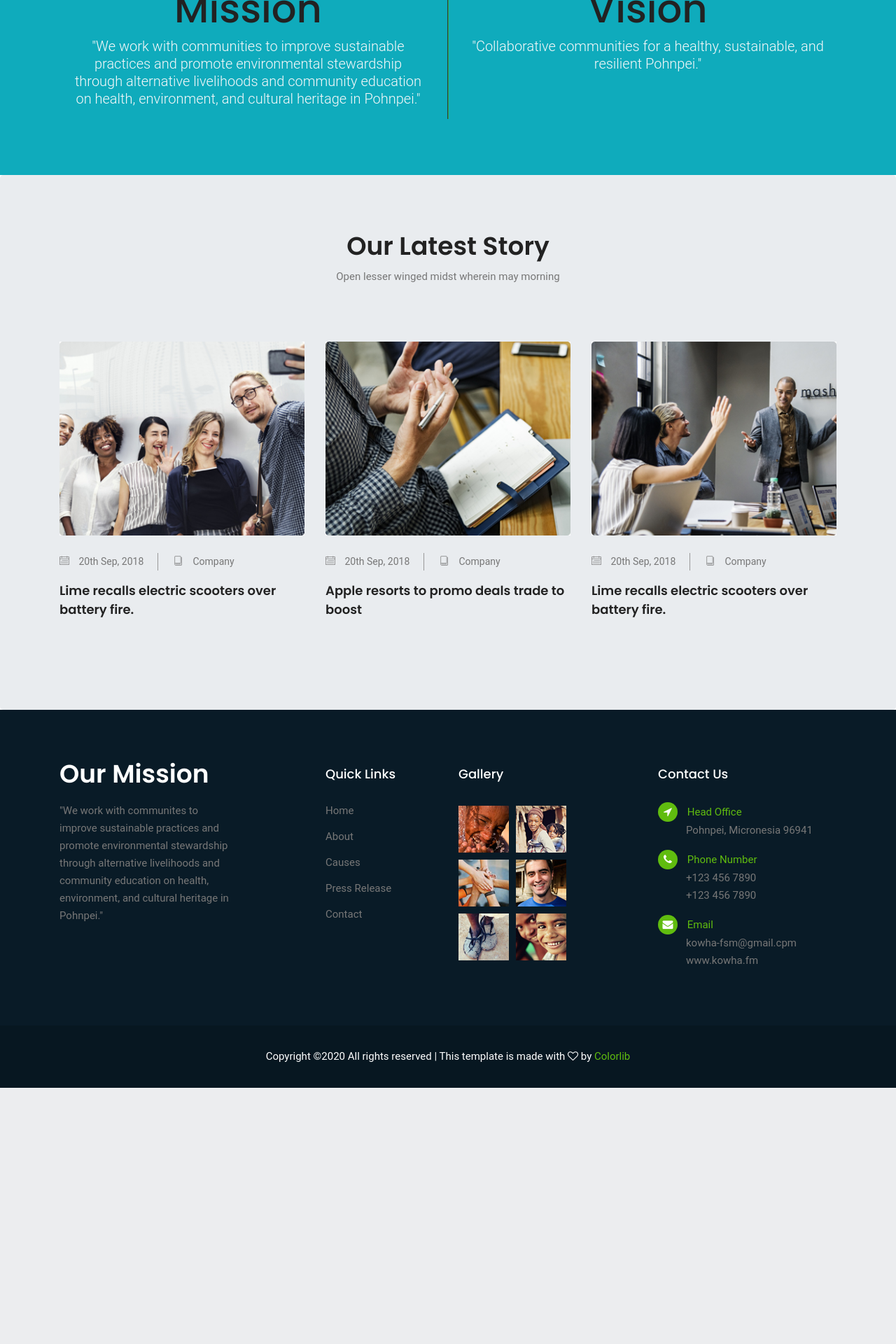
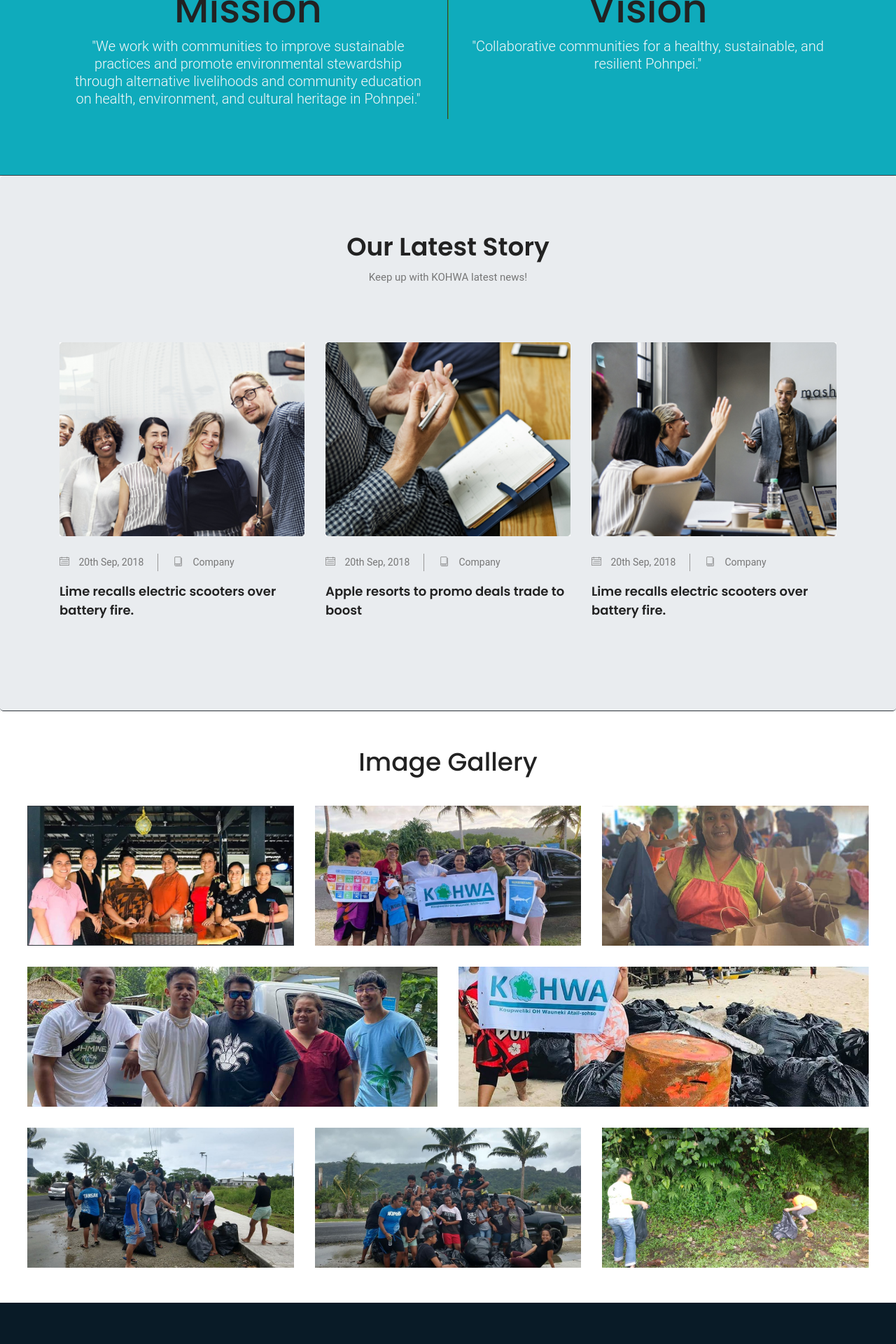
Before and after one commit to toshioue/Kohwa, a PHP site: page / in a window 1280 px wide. Shown: the part 1002-2922 px from the top of the page at 70% size. Before the commit the page ends 2556 px from the top, so only its background shows below. Run offline with PHP 8.4, Linux system fonts and the light colour scheme; some libraries are stand-ins or nearby versions.

Commit message:
gallery added

```diff
--- a/css/style.css
+++ b/css/style.css
@@ -2732,7 +2732,8 @@ h6 {
     border-radius: 20px; }
 
 .tp_widgets .list li {
-  margin-bottom: 12px; }
+  margin-bottom: 12px;
+   }
   .tp_widgets .list li a {
     color: #777777;
     font-family: "Roboto", sans-serif; }
@@ -2876,6 +2877,20 @@ background-repeat: no-repeat;}
   color: black;
   background-color: black;
 }
+.grow {
+    transition: transform .2s; /* Animation */
+}
+
+.grow:hover {
+  color: #0fabbc;;
+  transform: scale(1.5); /* (150% zoom - Note: if the zoom is too large, it will go outside of the viewport) */
+}
+
+.list a {
+  text-decoration: none;
+  color: grey;
+}
+
 
 
 
--- a/index.html
+++ b/index.html
@@ -89,7 +89,7 @@
 	</section>
 
   <!--================ Start Mission/Vision Area =================-->
-  <section class="section_gap border-top border-dark" style="background-color: #0fabbc;">
+  <section class="section_gap border-top border-bottom border-dark" style="background-color: #0fabbc;">
   <div class="container">
     <div class="row text-center">
         <div class="col-lg-6 border-right border-dark">
@@ -575,14 +575,14 @@
 	<!--================ End CTA Area =================-->
 
 	<!--================ Start Story Area =================-->
-	<section class="section_gap story_area jumbotron" style="margin-bottom: 0%;">
+	<section class="section_gap story_area jumbotron border-bottom border-dark " style="margin-bottom: 0%;">
 		<div class="container">
 			<div class="row justify-content-center">
 				<div class="col-lg-7">
 					<div class="main_title">
 						<h2>Our latest Story</h2>
 						<p>
-							Open lesser winged midst wherein may morning
+							Keep up with KOHWA latest news!
 						</p>
 					</div>
 				</div>
@@ -673,6 +673,42 @@
 	</section>
 	<!--================ End Story Area =================-->
 
+<!--===================Start of the Gallery Section ======================-->
+<div class=" section_gap section-top-border">
+  <div class="main_title mb-0">
+    <h2 class="lead">Image Gallery</h2>
+  </div>
+  <div class="row gallery-item mx-4">
+    <div class="col-md-4">
+      <a href="img/elements/g1.jpg" class="img-gal"><div class="single-gallery-image border border-dark" style="background: url(img/elements/g1.jpg);"></div></a>
+    </div>
+    <div class="col-md-4">
+      <a href="img/elements/g2.jpg" class="img-gal"><div class="single-gallery-image" style="background: url(img/elements/g2.jpg);"></div></a>
+    </div>
+    <div class="col-md-4">
+      <a href="img/elements/g3.jpg" class="img-gal"><div class="single-gallery-image" style="background: url(img/elements/g3.jpg);"></div></a>
+    </div>
+    <div class="col-md-6">
+      <a href="img/elements/g4.jpg" class="img-gal"><div class="single-gallery-image" style="background: url(img/elements/g4.jpg);"></div></a>
+    </div>
+    <div class="col-md-6">
+      <a href="img/elements/g5.jpg" class="img-gal"><div class="single-gallery-image" style="background: url(img/elements/g5.jpg);"></div></a>
+    </div>
+    <div class="col-md-4">
+      <a href="img/elements/g6.jpg" class="img-gal"><div class="single-gallery-image" style="background: url(img/elements/g6.jpg);"></div></a>
+    </div>
+    <div class="col-md-4">
+      <a href="img/elements/g7.jpg" class="img-gal"><div class="single-gallery-image" style="background: url(img/elements/g7.jpg);"></div></a>
+    </div>
+    <div class="col-md-4">
+      <a href="img/elements/g8.jpg" class="img-gal"><div class="single-gallery-image" style="background: url(img/elements/g8.jpg);"></div></a>
+    </div>
+  </div>
+</div>
+<!--===================End of the Gallery Section ======================-->
+
+
+
 	<!--================ Start Subscribe Area =================-->
 	<!--<div class="container">
 		<div class="subscribe_area">
@@ -725,14 +761,12 @@
 					</div>
 					<div class="col-lg-2 col-md-6 col-sm-6">
 						<div class="single-footer-widget instafeed">
-							<h4 class="footer_title">Gallery</h6>
+							<h4 class="footer_title">Social Media</h6>
 							<ul class="list instafeed d-flex flex-wrap">
-								<li><img src="img/gallery/g1.jpg" alt=""></li>
-								<li><img src="img/gallery/g2.jpg" alt=""></li>
-								<li><img src="img/gallery/g3.jpg" alt=""></li>
-								<li><img src="img/gallery/g4.jpg" alt=""></li>
-								<li><img src="img/gallery/g5.jpg" alt=""></li>
-								<li><img src="img/gallery/g6.jpg" alt=""></li>
+                <li><a href="https://www.instagram.com/kohwa_fsm/"><i  class="fa fa-instagram fa-4x grow " aria-hidden="true"></i></a></li>
+                <li class="border-2 border-left border-right"></li>
+                <li><a href="https://www.facebook.com/pages/category/Environmental-Conservation-Organization/KOHWA-321488131899440/"><i class="fa fa-facebook fa-4x grow" aria-hidden="true"></i></a></li>
+
 							</ul>
 						</div>
 					</div>
@@ -775,7 +809,7 @@
 				<div class="row d-flex">
 					<p class="col-lg-12 footer-text text-center">
 						<!-- Link back to Colorlib can't be removed. Template is licensed under CC BY 3.0. -->
-Copyright &copy;<script>document.write(new Date().getFullYear());</script> All rights reserved | This template is made with <i class="fa fa-heart-o" aria-hidden="true"></i> by <a href="https://colorlib.com" target="_blank">Colorlib</a>
+Copyright &copy;<script>document.write(new Date().getFullYear());</script> All rights reserved | KOHWA <!-- This template is made with <i class="fa fa-heart-o" aria-hidden="true"></i> by <a href="https://colorlib.com" target="_blank">Colorlib</a>-->
 <!-- Link back to Colorlib can't be removed. Template is licensed under CC BY 3.0. --></p>
 				</div>
 			</div>
```
Also changed, not shown: about-us.html (+13 -16 lines), blog.html (+10 -13 lines), causes.html (+10 -13 lines), contact.php (+10 -13 lines), img/elements/g1.jpg, img/elements/g2.jpg, img/elements/g3.jpg, img/elements/g4.jpg, img/elements/g5.jpg, img/elements/g6.jpg, img/elements/g7.jpg, img/elements/g8.jpg, img/gallery/g1.jpg, img/gallery/g2.jpg, 4 more files.
